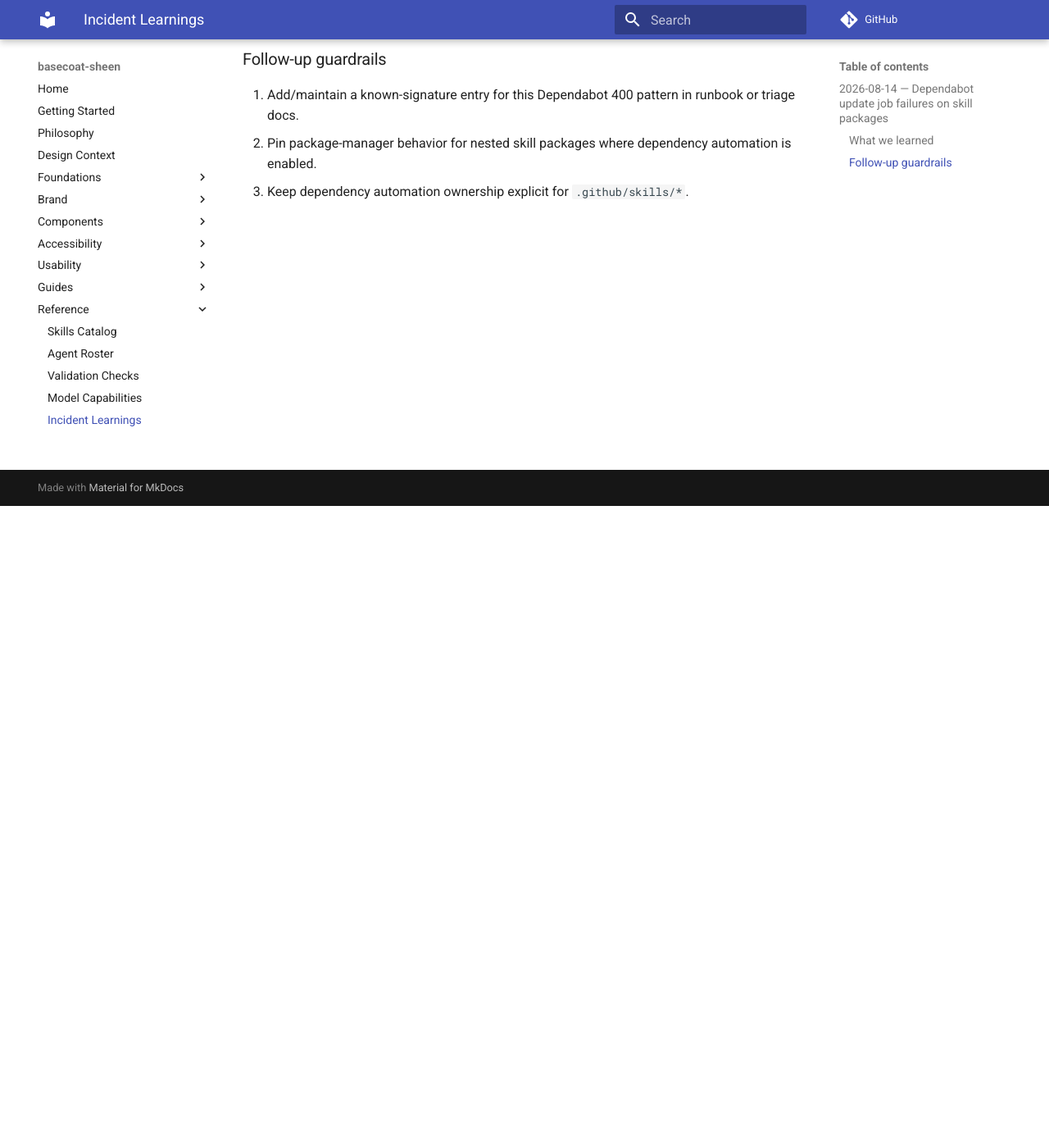
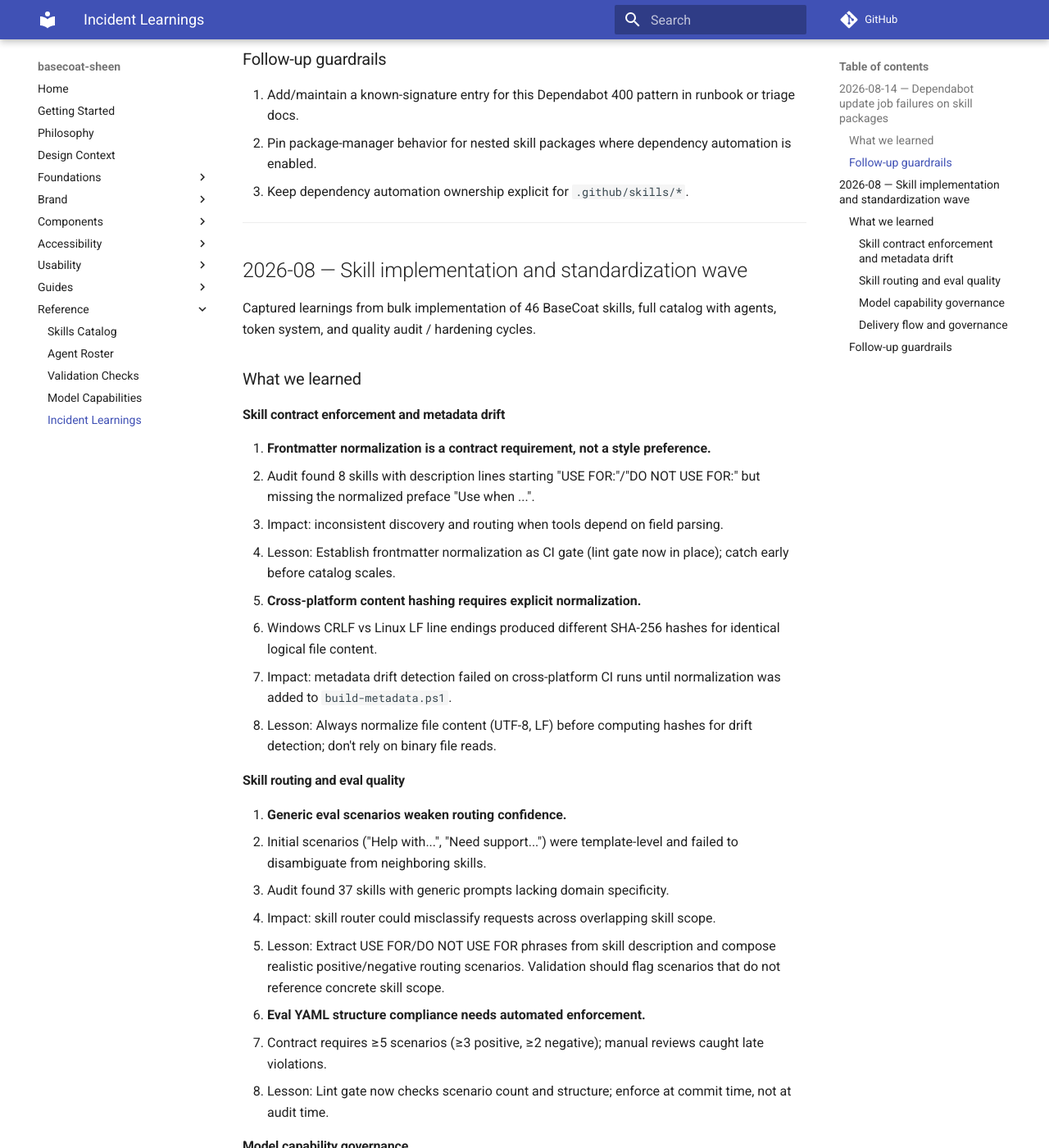
Before and after one commit to ivegamsft/sheen, an MkDocs documentation site: the page built from docs/reference/incident-learnings.md, in a window 1280 px wide and 1400 px high, scrolled down 783 px. Shown: the whole window at 82% size. Built offline with MkDocs 1.6.1 and Material for MkDocs 9.7.7, drawn with Linux system fonts in a browser that asks for light colours; comment, search, counter and statistics services are not loaded; some of the changed text lies outside the part shown.

Commit message:
docs: log skill implementation wave learnings
- Capture frontmatter normalization and cross-platform hashing insights
- Document eval scenario quality patterns and governance findings
- Add model-capability centralization and delivery flow guardrails
- Record follow-up actions for capability matrix and eval scoring

Co-authored-by: Copilot <223556219+Copilot@users.noreply.github.com>
Copilot-Session: c342f670-d125-4854-b87c-dc24ba052cf6

```diff
--- a/docs/reference/incident-learnings.md
+++ b/docs/reference/incident-learnings.md
@@ -30,3 +30,72 @@ short, evidence-based, and actionable.
 2. Pin package-manager behavior for nested skill packages where dependency
    automation is enabled.
 3. Keep dependency automation ownership explicit for `.github/skills/*`.
+---
+
+## 2026-08 — Skill implementation and standardization wave
+
+Captured learnings from bulk implementation of 46 BaseCoat skills, full catalog
+with agents, token system, and quality audit / hardening cycles.
+
+### What we learned
+
+#### Skill contract enforcement and metadata drift
+
+1. **Frontmatter normalization is a contract requirement, not a style preference.**
+   - Audit found 8 skills with description lines starting "USE FOR:"/"DO NOT USE FOR:"
+     but missing the normalized preface "Use when ...".
+   - Impact: inconsistent discovery and routing when tools depend on field parsing.
+   - Lesson: Establish frontmatter normalization as CI gate (lint gate now in place);
+     catch early before catalog scales.
+
+2. **Cross-platform content hashing requires explicit normalization.**
+   - Windows CRLF vs Linux LF line endings produced different SHA-256 hashes for
+     identical logical file content.
+   - Impact: metadata drift detection failed on cross-platform CI runs until
+     normalization was added to `build-metadata.ps1`.
+   - Lesson: Always normalize file content (UTF-8, LF) before computing hashes
+     for drift detection; don't rely on binary file reads.
+
+#### Skill routing and eval quality
+
+3. **Generic eval scenarios weaken routing confidence.**
+   - Initial scenarios ("Help with...", "Need support...") were template-level
+     and failed to disambiguate from neighboring skills.
+   - Audit found 37 skills with generic prompts lacking domain specificity.
+   - Impact: skill router could misclassify requests across overlapping skill scope.
+   - Lesson: Extract USE FOR/DO NOT USE FOR phrases from skill description and
+     compose realistic positive/negative routing scenarios. Validation should flag
+     scenarios that do not reference concrete skill scope.
+
+4. **Eval YAML structure compliance needs automated enforcement.**
+   - Contract requires ≥5 scenarios (≥3 positive, ≥2 negative); manual reviews
+     caught late violations.
+   - Lesson: Lint gate now checks scenario count and structure; enforce at
+     commit time, not at audit time.
+
+#### Model capability governance
+
+5. **Model capability declarations must be centralized and versioned.**
+   - Skills and agents need to declare supported model IDs, reasoning effort,
+     tool support, and context length for accurate capability routing.
+   - Initial approach: embed metadata in skill frontmatter only.
+   - Better approach: centralized governance artifact (`docs/reference/model-capabilities.json`)
+     with ownership, update process, and version history.
+   - Lesson: Capability metadata should be: (a) single source of truth, (b) audit-able,
+     (c) version-tracked, (d) referenced from skill/agent frontmatter.
+
+#### Delivery flow and governance
+
+6. **Incremental phase execution and validation gates build confidence.**
+   - Phases 0–5 were executed sequentially with commit/PR/merge cycle for each.
+   - Early validation (tokens, frontmatter lint, metadata drift) caught issues
+     before merge.
+   - Lesson: gate-per-phase is effective; automate validation early; avoid
+     accumulating large branches.
+
+### Follow-up guardrails
+
+1. Document model-capabilities.json ownership and update SLA for when new models
+   are released or deprecated.
+2. Add eval scenario realism scoring to audit tooling (not just count checks).
+3. Consider skill-capability matrix export for downstream routing decisions.
```
